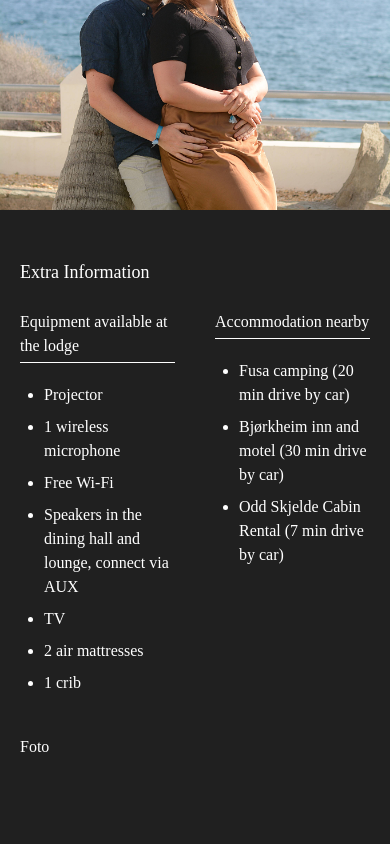
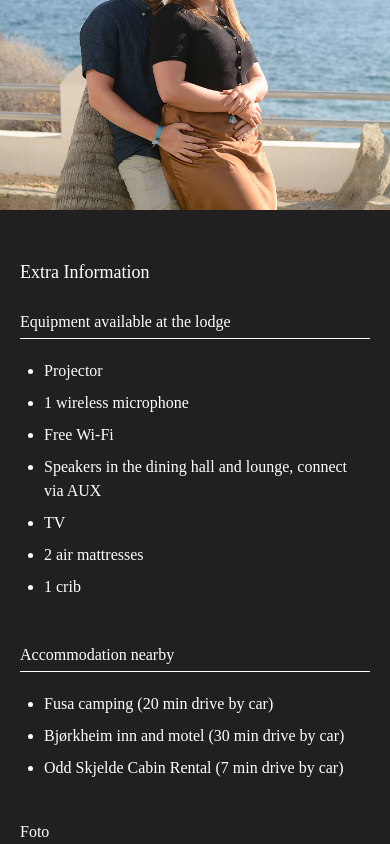
Before and after one commit to LauraBLei/Wedding, a React (Vite) app: page / in a window 390 px wide. Shown: the part 3505-4349 px from the top of the page. Before the commit the page ends 4264 px from the top, so only its background shows below. Built offline with nearby package versions, Linux system fonts and the light colour scheme; a web font is replaced by a local one.

Commit message:
extra information section

```diff
--- a/src/components/sections/ekstra.tsx
+++ b/src/components/sections/ekstra.tsx
@@ -8,7 +8,7 @@
   return (
     <div>
       <h1 className="headline">{t("extra.headline")}</h1>
-      <div className="flex gap-10">
+      <div className="flex md:flex-row flex-col gap-10">
         <div className="flex-1">
           <h2 className="headlineTwo ">{t("extra.subject_one")}</h2>
           {Array.isArray(listOne) && listOne.length > 0 && (
```
